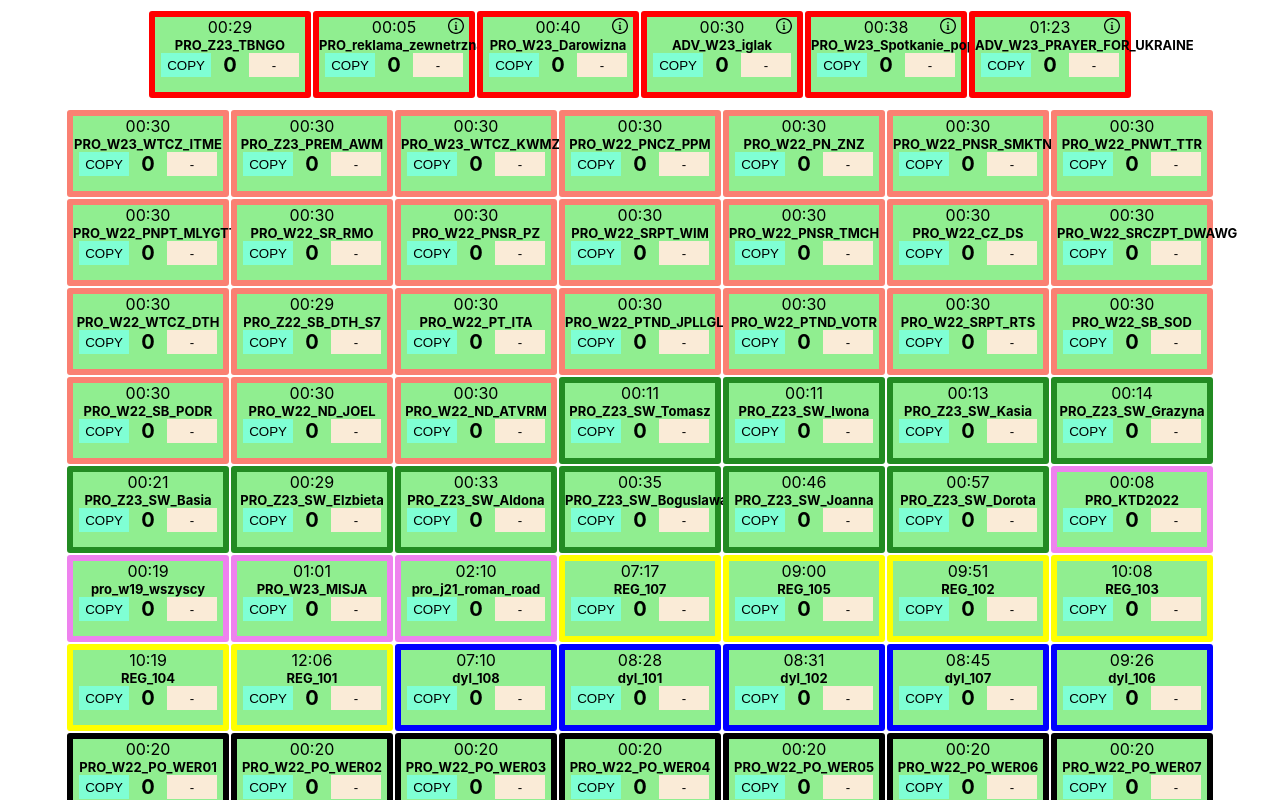
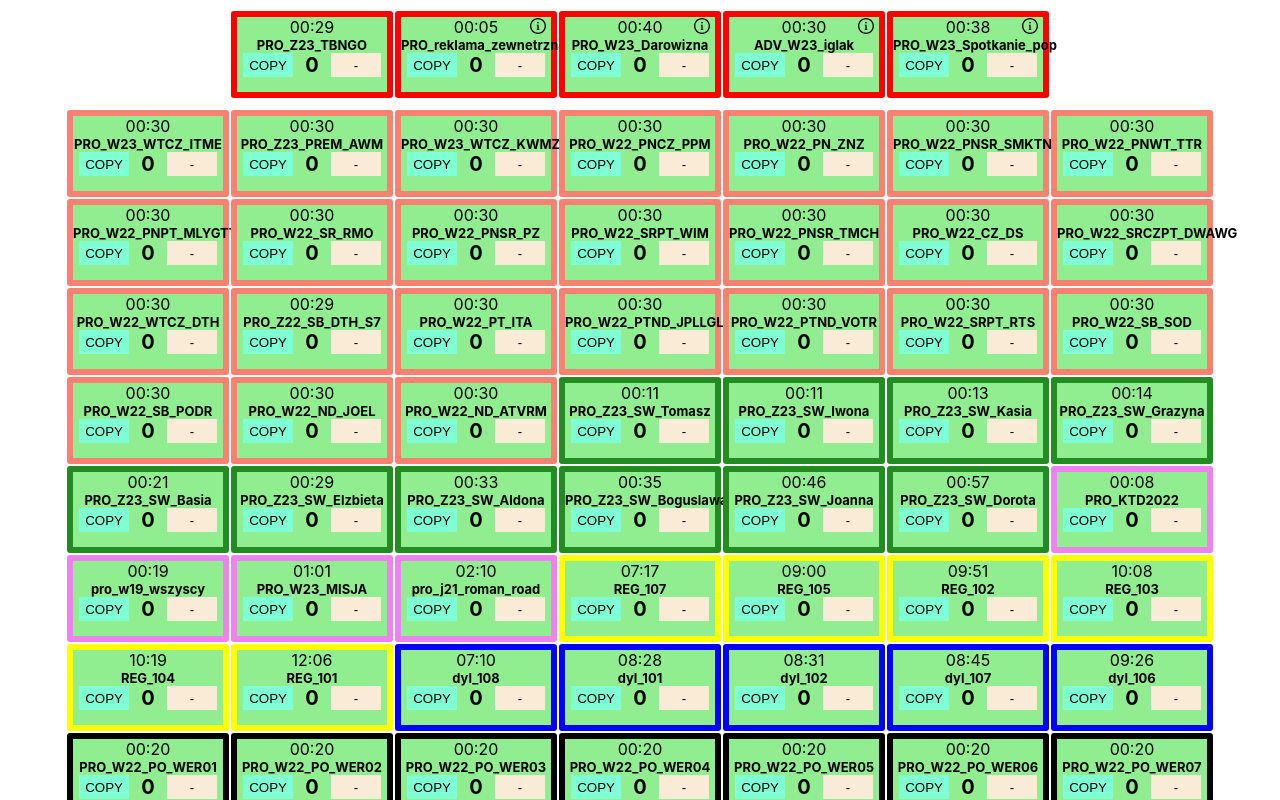
Before and after one commit to NorthWillov/rand-prog, a React (Create React App) app: page / in a window 1280 px wide. Shown: the top 800 px of the page. Built offline with nearby package versions, Linux system fonts and the light colour scheme.

Commit message:
Remove progs

```diff
--- a/src/components/TestFilesCorrectTimes.js
+++ b/src/components/TestFilesCorrectTimes.js
@@ -9,13 +9,9 @@ const TestFilesCorrectTimes = React.memo(({ filesCount }) => {
       times: ["09:00", "13:00", "15:00", "19:30", "22:30"],
       delay: 5,
     },
-    ADV_W23_PRAYER_FOR_UKRAINE: {
-      times: ["02:00", "04:00"],
-      delay: 60,
-    },
   };
 
-  const targetKeys = ["ADV_W23_IGLAK", "ADV_W23_PRAYER_FOR_UKRAINE"];
+  const targetKeys = ["ADV_W23_IGLAK"];
   const messArr = [];
 
   useEffect(() => {
--- a/src/db.js
+++ b/src/db.js
@@ -28,13 +28,6 @@ export default {
       counter: 0,
       duration: "00:38",
       info: "co drugi program od 13 maja do 4 czerwca",
-    },
-    {
-      id: 2011,
-      program: "ADV_W23_PRAYER_FOR_UKRAINE",
-      counter: 0,
-      duration: "01:23",
-      info: "do 23 maja 2 razy na dobe miedzy 1 a 4 w nocy",
     },
   ],
 
--- a/src/oldProgsDb.js
+++ b/src/oldProgsDb.js
@@ -16,5 +16,6 @@ export default [
   "PRO_Z23_1PROCENT35",
   "PRO_Z23_1PROCENT37",
   "PRO_Z23_1PROCENT15_2",
-  "PRO_W23_SPOTKANIE"
+  "PRO_W23_SPOTKANIE",
+  "ADV_W23_PRAYER_FOR_UKRAINE"
 ];
```
